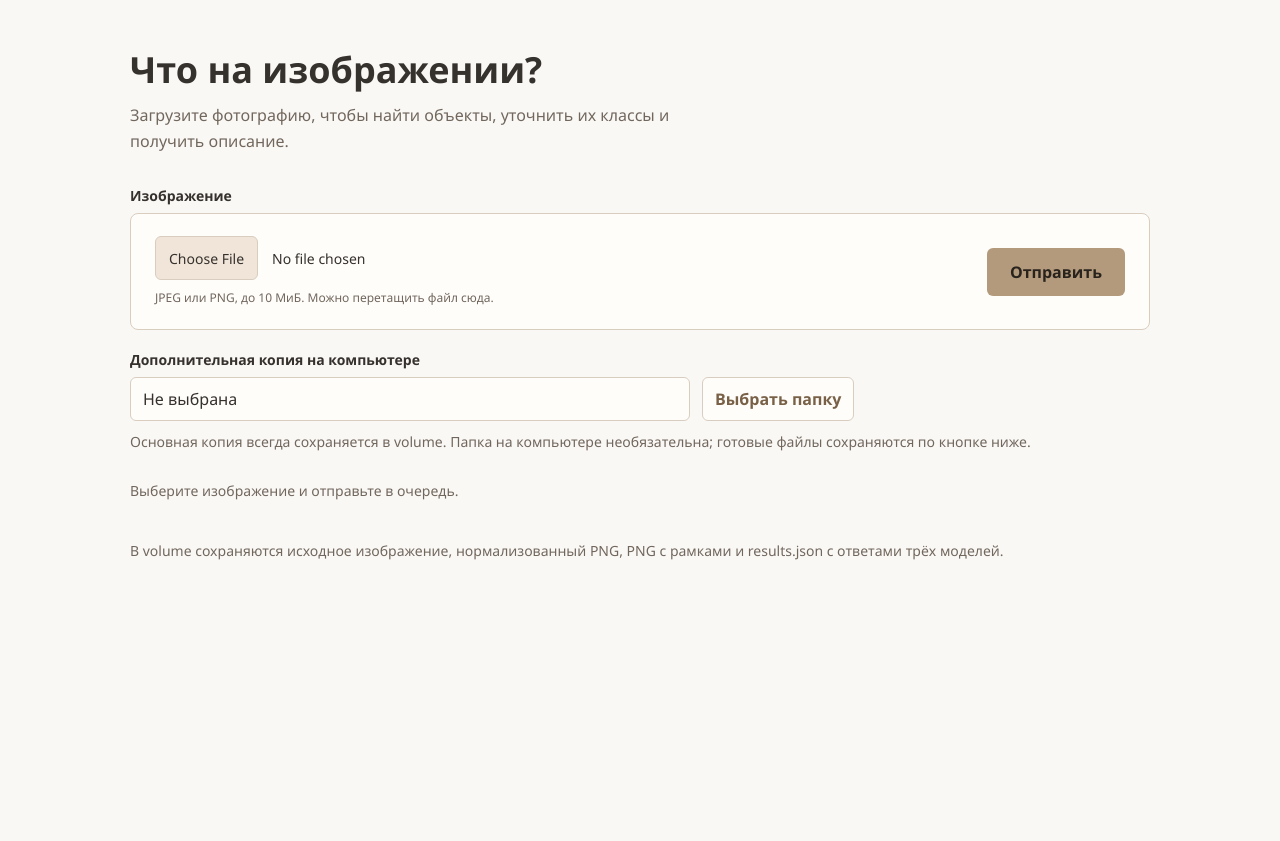
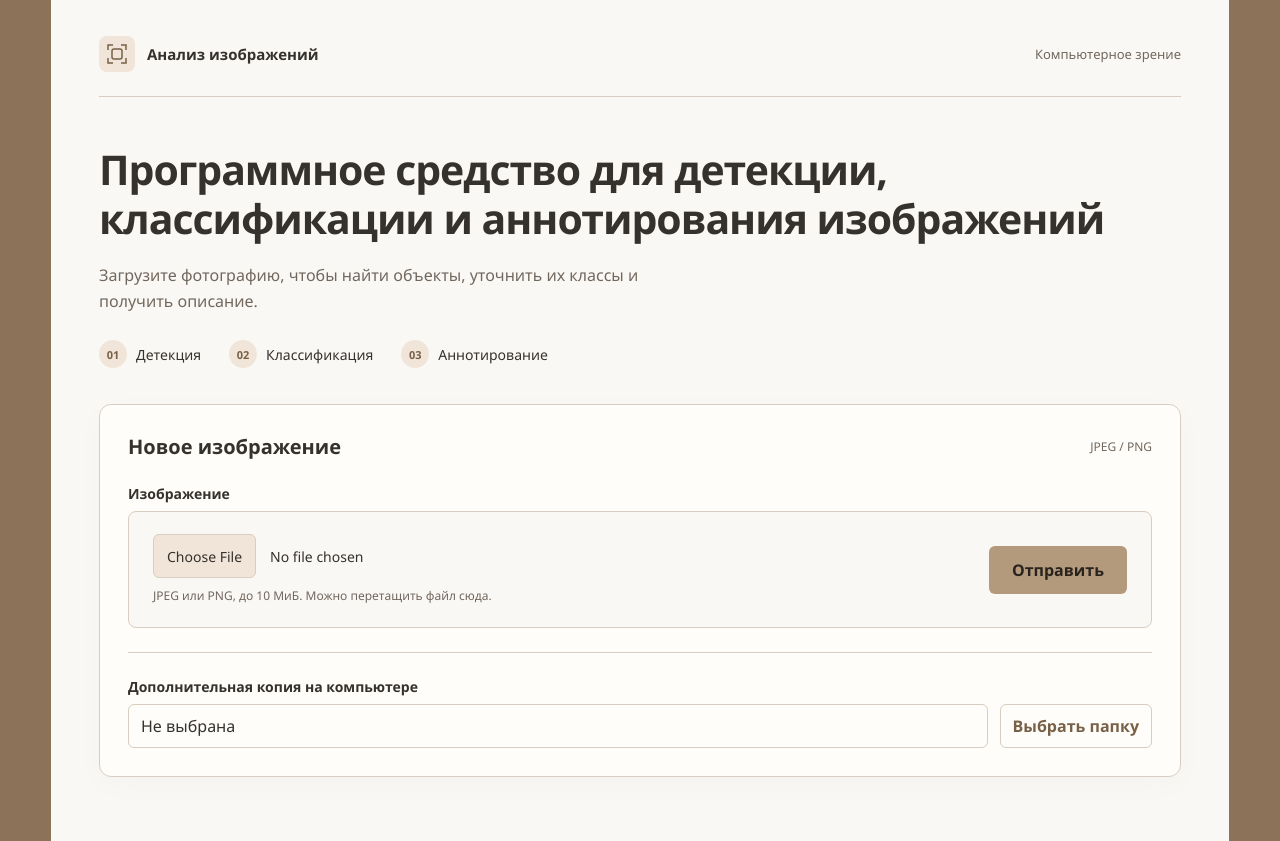
Before and after one commit to mishanikin055/kurs4, a plain HTML site: page frontend/index.html in a window 1280 px wide. Before the commit the page ends 800 px from the top, so only its background shows below. Drawn offline with Linux system fonts and the light colour scheme.

Commit message:
Обновить оформление фронтенда и убрать пояснения под папкой

```diff
--- a/frontend/index.html
+++ b/frontend/index.html
@@ -11,11 +11,30 @@
 </head>
 <body>
   <main>
+    <header class="page-header">
+      <div class="brand">
+        <svg class="brand-mark" viewBox="0 0 24 24" fill="none" stroke="currentColor" stroke-width="1.5" aria-hidden="true">
+          <path d="M8 3H3v5m13-5h5v5M3 16v5h5m13-5v5h-5"/>
+          <rect x="7" y="7" width="10" height="10" rx="2"/>
+        </svg>
+        <span>Анализ изображений</span>
+      </div>
+      <span class="header-note">Компьютерное зрение</span>
+    </header>
     <section class="intro" aria-labelledby="title">
-      <h1 id="title">Что на изображении?</h1>
+      <h1 id="title">Программное средство для детекции, классификации и аннотирования изображений</h1>
       <p>Загрузите фотографию, чтобы найти объекты, уточнить их классы и получить описание.</p>
+      <ol class="pipeline" aria-label="Этапы обработки">
+        <li><span class="step-number" aria-hidden="true">01</span> Детекция</li>
+        <li><span class="step-number" aria-hidden="true">02</span> Классификация</li>
+        <li><span class="step-number" aria-hidden="true">03</span> Аннотирование</li>
+      </ol>
     </section>
     <form id="upload-form">
+      <div class="form-heading">
+        <h2>Новое изображение</h2>
+        <span>JPEG / PNG</span>
+      </div>
       <label for="file" class="file-label">Изображение</label>
       <div id="dropzone" class="upload-bar">
         <div class="file-control">
@@ -27,18 +46,15 @@
       <div class="folder-control">
         <label for="folder" class="file-label">Дополнительная копия на компьютере</label>
         <div class="folder-actions">
-          <input id="folder" type="text" value="Не выбрана" readonly aria-describedby="folder-help">
+          <input id="folder" type="text" value="Не выбрана" readonly>
           <button id="choose-folder" class="secondary" type="button">Выбрать папку</button>
         </div>
-        <p id="folder-help" class="helper">Основная копия всегда сохраняется в volume. Папка на компьютере необязательна; готовые файлы сохраняются по кнопке ниже.</p>
       </div>
     </form>
-    <p id="status" class="status-row" aria-live="polite" role="status">Выберите изображение и отправьте в очередь.</p>
+    <p id="status" class="status-row" aria-live="polite" role="status"></p>
     <div id="save-actions" hidden>
       <button id="save-copy" class="secondary" type="button">Сохранить копию</button>
-      <p class="helper">После обработки нажмите «Сохранить копию». Без выбранной папки будет скачан ZIP. Если файлы ещё не готовы, повторите сохранение позже.</p>
     </div>
-    <p class="helper">В volume сохраняются исходное изображение, нормализованный PNG, PNG с рамками и results.json с ответами трёх моделей.</p>
   </main>
 </body>
 </html>
--- a/frontend/styles.css
+++ b/frontend/styles.css
@@ -9,21 +9,33 @@
   --on-accent: #29231d;
   --tint: #f0e5d8;
   --focus: #786146;
+  --rail: #8b7259;
   font-family: "Segoe UI", system-ui, sans-serif;
   background: var(--bg);
   color: var(--text);
 }
 * { box-sizing: border-box; }
 [hidden] { display: none !important; }
-body { margin: 0; min-height: 100dvh; }
+body { margin: 0; min-height: 100dvh; border-inline: clamp(12px, 4vw, 64px) solid var(--rail); }
 button, input { font: inherit; -webkit-tap-highlight-color: transparent; }
 button:focus-visible, input:focus-visible { outline: 3px solid var(--focus); outline-offset: 5px; }
-main { max-width: 1100px; margin: auto; padding: 48px 40px 56px; }
-.intro { margin-bottom: 32px; }
-h1 { font-size: 36px; font-weight: 600; margin: 0 0 12px; line-height: 1.2; }
+main { max-width: 1180px; margin: auto; padding: 36px 48px 64px; }
+.page-header { display: flex; align-items: center; justify-content: space-between; gap: 16px; padding-bottom: 24px; border-bottom: 1px solid var(--border); margin-bottom: 48px; }
+.brand { display: flex; align-items: center; gap: 12px; font-size: 15px; font-weight: 600; }
+.brand-mark { width: 36px; height: 36px; padding: 6px; color: var(--focus); background: var(--tint); border-radius: 8px; flex-shrink: 0; }
+.header-note { color: var(--muted); font-size: 13px; }
+.intro { margin-bottom: 36px; }
+h1 { font-size: clamp(28px, 3.2vw, 42px); font-weight: 600; margin: 0 0 20px; line-height: 1.2; letter-spacing: -.025em; text-wrap: balance; }
 .intro p { color: var(--muted); margin: 0; line-height: 1.6; max-width: 65ch; }
+.pipeline { display: flex; flex-wrap: wrap; gap: 12px 28px; list-style: none; padding: 0; margin: 26px 0 0; }
+.pipeline li { display: flex; align-items: center; gap: 9px; font-size: 14px; font-weight: 500; }
+.step-number { display: grid; place-items: center; width: 28px; height: 28px; background: var(--tint); color: var(--focus); border-radius: 50%; font-size: 11px; font-weight: 600; }
+#upload-form { padding: 28px; background: var(--surface); border: 1px solid var(--border); border-radius: 12px; box-shadow: 0 8px 30px #35312d06; }
+.form-heading { display: flex; align-items: center; justify-content: space-between; gap: 12px; margin-bottom: 24px; }
+.form-heading h2 { font-size: 20px; font-weight: 600; margin: 0; }
+.form-heading > span { color: var(--muted); font-size: 12px; white-space: nowrap; }
 .file-label { display: block; font-size: 14px; font-weight: 600; margin-bottom: 8px; }
-.upload-bar { display: flex; align-items: center; justify-content: space-between; gap: 24px; background: var(--surface); border: 1px solid var(--border); border-radius: 8px; padding: 22px 24px; }
+.upload-bar { display: flex; align-items: center; justify-content: space-between; gap: 24px; background: var(--bg); border: 1px solid var(--border); border-radius: 8px; padding: 22px 24px; }
 .upload-bar.dragging { outline: 3px solid var(--focus); background: var(--tint); }
 .file-control { min-width: 0; }
 input[type=file] { width: 100%; color: var(--text); font-size: 14px; }
@@ -34,15 +46,21 @@ button:hover { filter: brightness(.93); }
 button:active { transform: scale(.98); }
 button:disabled { opacity: .6; cursor: wait; }
 .secondary { background: var(--surface); color: var(--focus); border-color: var(--border); padding: 7px 12px; }
-.status-row { min-height: 58px; color: var(--muted); font-size: 14px; padding: 12px 0; overflow-wrap: anywhere; line-height: 1.6; }
-.helper { color: var(--muted); font-size: 14px; line-height: 1.6; margin: 10px 0 0; }
-.folder-control { margin-top: 20px; }
-.folder-actions { display: flex; flex-wrap: wrap; gap: 12px; }
-#folder { flex: 1; min-width: 200px; max-width: 560px; min-height: 44px; padding: 10px 12px; border: 1px solid var(--border); border-radius: 6px; background: var(--surface); color: var(--text); }
+.status-row { color: var(--muted); font-size: 14px; margin: 20px 0 16px; overflow-wrap: anywhere; line-height: 1.6; }
+.status-row:empty { margin: 0; }
+.folder-control { margin-top: 24px; padding-top: 24px; border-top: 1px solid var(--border); }
+.folder-actions { display: flex; gap: 12px; }
+#folder { flex: 1; width: 0; min-width: 0; min-height: 44px; padding: 10px 12px; border: 1px solid var(--border); border-radius: 6px; background: var(--surface); color: var(--text); text-overflow: ellipsis; }
 @media (max-width: 767px) {
-  main { padding: 28px 20px 36px; }
-  h1 { font-size: 28px; }
+  main { padding: 24px 20px 36px; }
+  .page-header { margin-bottom: 32px; padding-bottom: 20px; }
+  .header-note { display: none; }
+  .pipeline { gap: 12px 16px; }
+  #upload-form { padding: 20px; }
+  .form-heading { flex-wrap: wrap; }
   .upload-bar { flex-direction: column; align-items: stretch; gap: 18px; padding: 16px; }
+  .folder-actions { flex-direction: column; }
+  #folder { width: 100%; }
 }
 @media (prefers-reduced-motion: reduce) {
   button { transition: none; }
```
Also changed, not shown: 1 other file.
